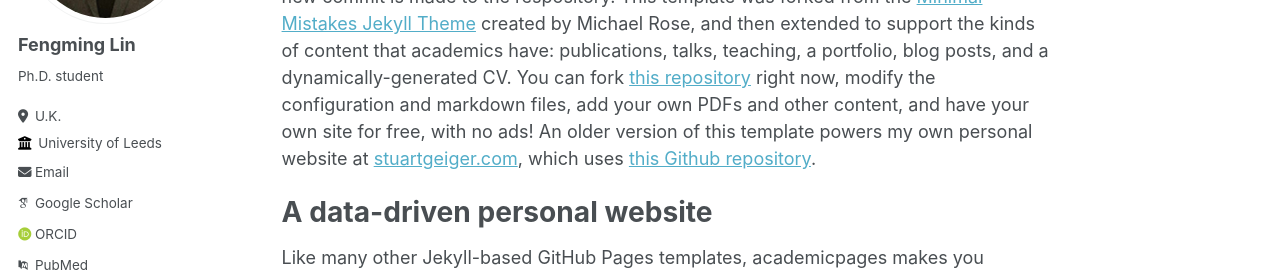
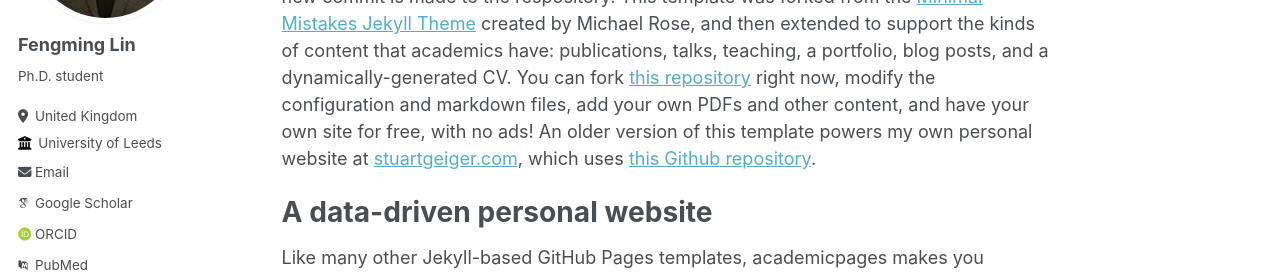
Before and after one commit to fmlinks/fmlinks.github.io, a Jekyll site: the page built from _pages/about.md, in a window 1280 px wide. Shown: the part 286-561 px from the top of the page. Built offline with Jekyll 4.4.1, drawn with Linux system fonts in a browser that asks for light colours; some web fonts are replaced.

Commit message:
Update _config.yml

```diff
--- a/_config.yml
+++ b/_config.yml
@@ -25,14 +25,14 @@
   name             : "Fengming Lin"
   pronouns         : # example: "she/her"
   bio              : "Ph.D. student"
-  location         : "U.K."
+  location         : "United Kingdom"
   employer         : "University of Leeds"
   uri              : # URL
   email            : "sdulinfm@gmail.com"
 
   # Academic websites
   arxiv            : # URL - Update with the correct link to your profile
-  googlescholar    : "https://scholar.google.com/citations?user=PS_CX0AAAAAJ"
+  googlescholar    : "https://scholar.google.com/citations?user=2zWejroAAAAJ&hl=zh-CN"
   impactstory      : # URL
   orcid            : "http://orcid.org/yourorcidurl"
   pubmed           : "https://www.ncbi.nlm.nih.gov/pubmed/?term=john+snow"
```
